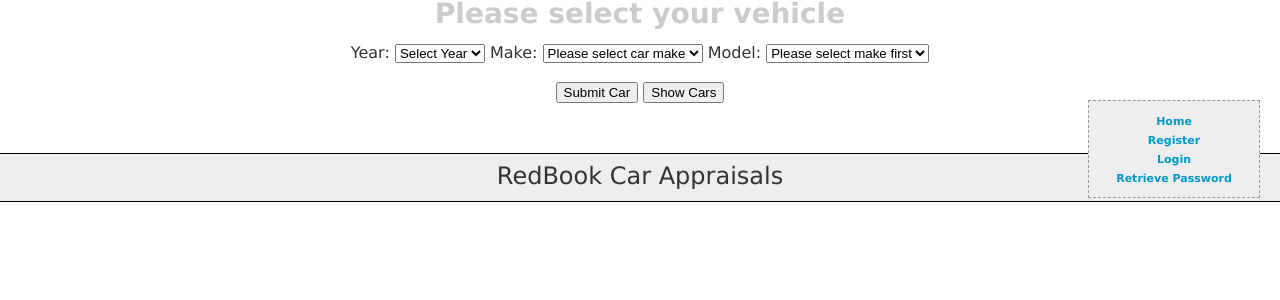
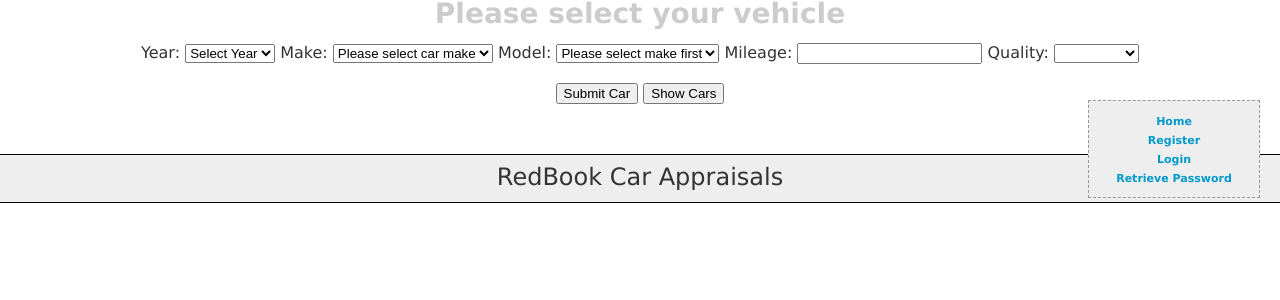
Before and after one commit to Waboba97/Project1, a PHP site: page /m7-9/carSelection.php in a window 1280 px wide. Shown: the top 300 px of the page. Run offline with PHP 8.4, Linux system fonts and the light colour scheme.

Commit message:
Update carSelection.php

```diff
--- a/carSelection.php
+++ b/carSelection.php
@@ -68,6 +68,14 @@
     Model: <select name = "model" id = "model">
         <option value = "" selected = "selected">Please select make first </option>
     </select>
+    Mileage: <input type = "number" name = "mileage" size = "10" required>
+    Quality: <select name = "quality">
+        <option value = ""></option>
+        <option value = "1">Excellent</option>
+        <option value = "2">Very Good</option>
+        <option value = "3">Good</option>
+        <option value = "4">Fair</option>
+    </select>
     <br><br>
     <input type="submit" name ="addCar" value="Submit Car">
     <button type = "submit" formaction="carOutput.php">Show Cars</button>
@@ -82,12 +90,23 @@
 $year = "";
 $make = "";
 $model = "";
+$quality = "";
+$mileage = 0;
+
 if (isset($_POST["addCar"])) {
     $year = $_POST["yr"];
     $make = $_POST["mk"];
     $model = $_POST["model"];
-
+    $quality = $_POST["quality"];
+    $mileage = $_POST["mileage"];
     //checking if a valid choice was made
+    if (empty($quality)) {
+        $inputError = true;
+        echo "You must select a quality";
+    }
+    if (empty($mileage)) {
+        $inputError = true;
+    }
     if (empty($year)) {
         $inputError = true;
         echo "You must select a year";
@@ -117,15 +136,13 @@
                 $result = $pdo->query($retrieveCIDQuery);
                 $row = $result->fetch(PDO::FETCH_NUM);
                 $carID = $row[0];
-                echo $carID;
                 //retrieve user ID
                 $retrieveUIDQuery = "SELECT userID from car_owners WHERE email = '$email';";
                 $result = $pdo->query($retrieveUIDQuery);
                 $row = $result->fetch(PDO::FETCH_NUM);
                 $userID = $row[0];
-                echo $userID;
                 //Add to the linking table
-                $insertQuery = "INSERT INTO users_cars (CID, UID, year) VALUES('$carID', '$userID', '$year');";
+                $insertQuery = "INSERT INTO users_cars (CID, UID, year, mileage, quality) VALUES('$carID', '$userID', '$year', '$mileage', '$quality');";
                 $result = $pdo->query($insertQuery);
             } catch (PDOException $e) {
                 die("An error has occurred");
```
